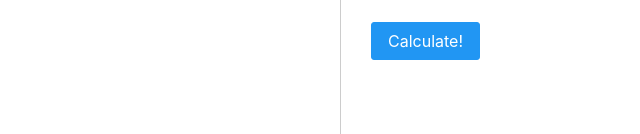
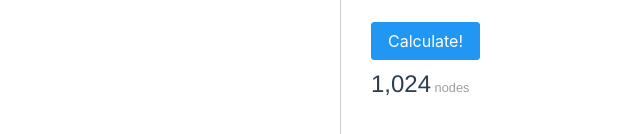
Before and after one commit to applied-math-coding/fractal-trees, a Vue app: page / in a window 1280 px wide. Shown: the part 402-536 px from the top of the page, without its empty margins (640-1280 px from the left). Built offline with nearby package versions, Linux system fonts and the light colour scheme.

Commit message:
adding number of nodes

```diff
--- a/src/App.vue
+++ b/src/App.vue
@@ -3,28 +3,31 @@
 </template>
 
 <script lang="ts">
-import { defineComponent } from 'vue';
-import FractalTrees from './components/FractalTrees.vue';
+import { defineComponent } from "vue";
+import FractalTrees from "./components/FractalTrees.vue";
 
 export default defineComponent({
-  name: 'App',
+  name: "App",
   components: {
-    FractalTrees
-  }
+    FractalTrees,
+  },
 });
 </script>
 
 <style>
-:root{
+:root {
   --primary-text-color: #2c3e50;
   --secondary-text-color: #9e9e9e;
+  --small-font: 0.8rem;
+  --medium-font: 1.5rem;
+  --large-font: 2rem;
 }
 
-*{
+* {
   box-sizing: border-box;
 }
 
-body{
+body {
   padding: 0;
   margin: 0;
 }
--- a/src/components/FractalTrees.vue
+++ b/src/components/FractalTrees.vue
@@ -45,7 +45,15 @@
         </div>
       </div>
       <div class="calc-button">
-        <Button label="Calculate!" @click="handleCalculate()" />
+        <Button
+          label="Calculate!"
+          :loading="calculating"
+          @click="handleCalculate()"
+        />
+      </div>
+      <div class="number-nodes-positioner">
+        <span class="number-nodes">{{ numberNodes }}</span>
+        <span class="number-nodes-label"> nodes</span>
       </div>
     </div>
   </div>
@@ -65,9 +73,15 @@ export default defineComponent({
     return {
       tree: new TreeNode(new Point(0, 0)),
       treeParams: new TreeParams(),
+      calculating: false,
     };
   },
   computed: {
+    numberNodes(): string {
+      return new Intl.NumberFormat().format(
+        this.treeParams.numberBranches ** this.treeParams.maxLevels
+      );
+    },
     angleInDegree: {
       get(): number {
         return Math.round((this.treeParams.angle * 180) / Math.PI);
@@ -79,6 +93,7 @@ export default defineComponent({
   },
   methods: {
     handleCalculate() {
+      this.calculating = true;
       const c = this.$refs.canvas as HTMLCanvasElement;
       const ctx = c.getContext("2d");
       clearCanvas(c);
@@ -89,6 +104,7 @@ export default defineComponent({
         fractalTreeService.paint(res.value, ctx, c);
       }
       ctx?.stroke();
+      this.calculating = false;
     },
   },
 });
@@ -118,7 +134,7 @@ function clearCanvas(c: HTMLCanvasElement) {
 }
 
 .option-label {
-  font-size: 0.8rem;
+  font-size: var(--small-font);
   color: var(--secondary-text-color);
   margin-bottom: 5px;
 }
@@ -145,7 +161,7 @@ canvas {
   }
 
   .main-title {
-    font-size: 2rem;
+    font-size: var(--large-font);
   }
 
   .calc-button {
@@ -155,5 +171,18 @@ canvas {
   .canvas-container {
     grid-row: 1;
   }
+
+  .number-nodes-positioner {
+    margin-top: 10px;
+  }
+
+  .number-nodes {
+    font-size: var(--medium-font);
+  }
+
+  .number-nodes-label {
+    font-size: var(--small-font);
+    color: var(--secondary-text-color);
+  }
 }
 </style>
--- a/tsconfig.json
+++ b/tsconfig.json
@@ -12,6 +12,7 @@
     "allowSyntheticDefaultImports": true,
     "downlevelIteration": true,
     "sourceMap": true,
+    "strictNullChecks": false,
     "baseUrl": ".",
     "types": [
       "webpack-env"
```
